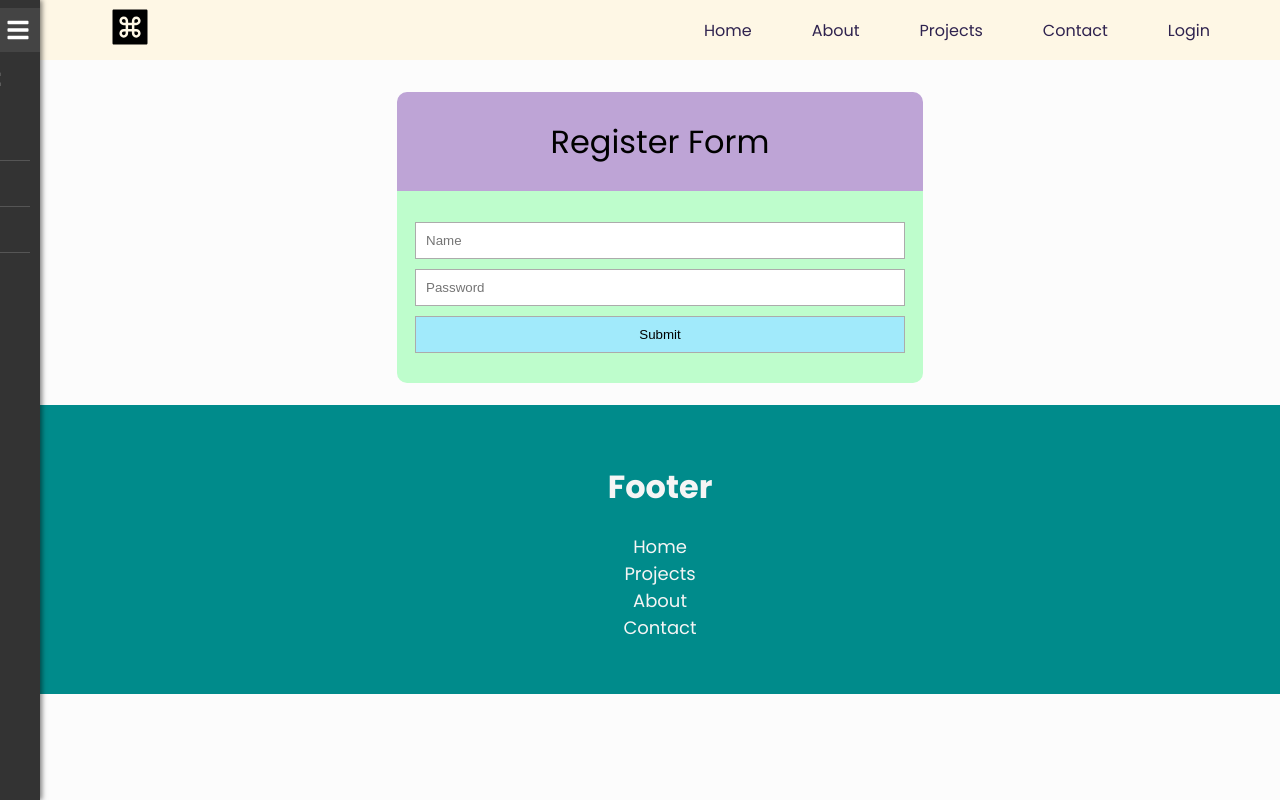
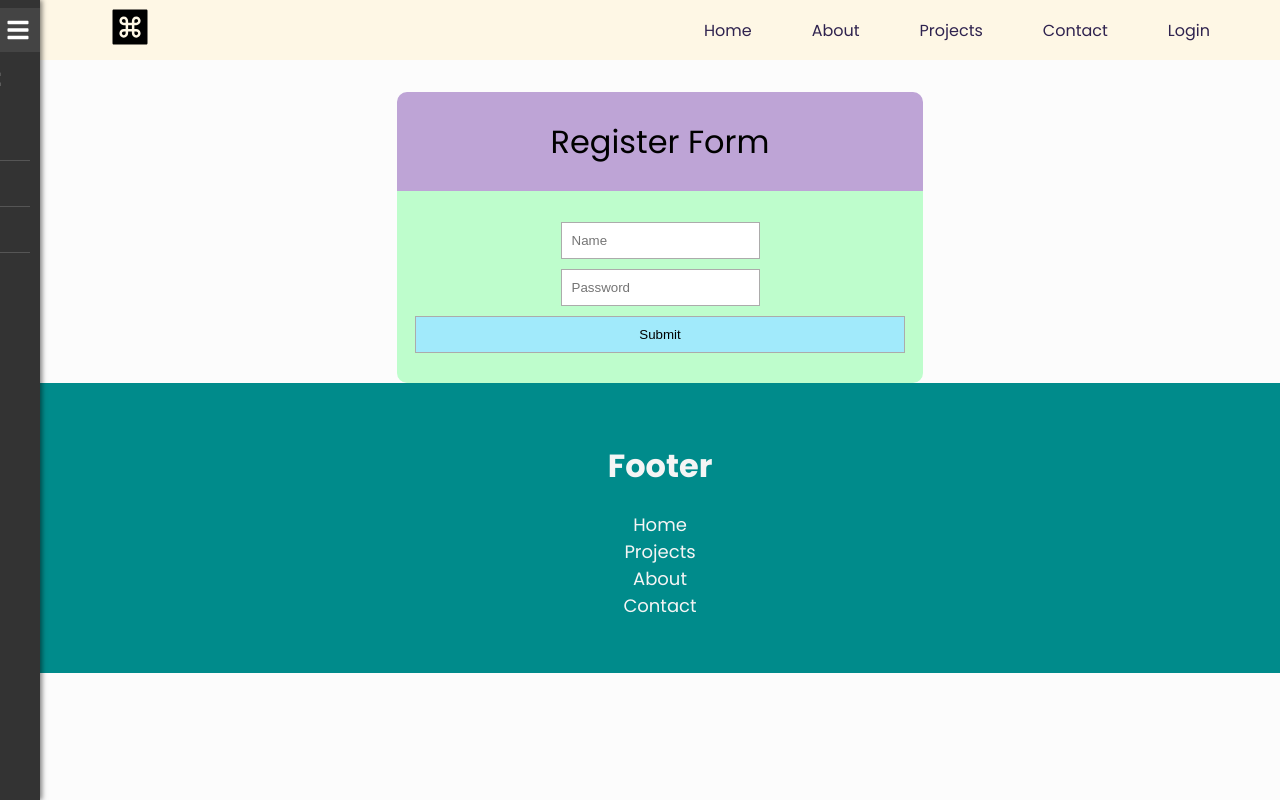
Before and after one commit to 24vishwas/react-basics, a React (Vite) app: page /Register in a window 1280 px wide. Built offline with nearby package versions, Linux system fonts and the light colour scheme.

Commit message:
first commit

```diff
--- a/src/pages/Login/Login.jsx
+++ b/src/pages/Login/Login.jsx
@@ -1,7 +1,24 @@
 import React, { useState } from "react";
 import { useForm } from "react-hook-form";
-import { NavLink } from 'react-router-dom'
+import { NavLink } from 'react-router-dom';
 import "./Login.css";
+
+const formConfig = {
+  fields: [
+    {
+      name: "name",
+      type: "text",
+      placeholder: "Name",
+      validation: { required: true }
+    },
+    {
+      name: "password",
+      type: "password",
+      placeholder: "Password",
+      validation: { required: true }
+    }
+  ]
+};
 
 function Login() {
   const [login, setLogin] = useState(false);
@@ -34,16 +51,24 @@ function Login() {
   };
 
   return (
-        < div className="login-page">
+    <div className="login-page">
       <p className="title">Login Form</p>
 
-              <NavLink className="button" to="/Register" >Register here</NavLink>
+      <NavLink className="button" to="/Register">Register here</NavLink>
 
       <form className="form" onSubmit={handleSubmit(onSubmit)}>
-                <input type="text" placeholder='Name' {...register("name", { required: true })} />
-                {errors.name && <span style={{ color: "red" }}>*Name* is mandatory</span>}
-                <input type="password" placeholder='Password' {...register("password", { required: true })} />
-                {errors.password && <span style={{ color: "red" }}>*Password* is mandatory</span>}
+        {formConfig.fields.map((field, index) => (
+          <div key={index}>
+            <input
+              type={field.type}
+              placeholder={field.placeholder}
+              {...register(field.name, field.validation)}
+            />
+            {errors[field.name] && <span style={{ color: "red" }}>
+              *{field.placeholder}* is mandatory
+            </span>}
+          </div>
+        ))}
         <input type="submit" style={{ backgroundColor: "#a1eafb" }} />
       </form>
 
@@ -54,7 +79,6 @@ function Login() {
           <h2>Error no match found!</h2>
         )
       )}
-
     </div>
   );
 }
--- a/src/pages/Login/Register.jsx
+++ b/src/pages/Login/Register.jsx
@@ -1,36 +1,57 @@
-import React, {useState} from 'react';
+import React, { useState } from 'react';
 import { useForm } from "react-hook-form";
 import './Login.css';
 
+const formConfig = {
+  fields: [
+    {
+      name: "name",
+      type: "text",
+      placeholder: "Name",
+      validation: { required: true }
+    },
+    {
+      name: "password",
+      type: "password",
+      placeholder: "Password",
+      validation: { required: true }
+    }
+  ]
+};
+
 const Register = () => {
-  const { register, handleSubmit, watch, formState: { errors } } = useForm();
-  const [submit ,setSubmit] = useState(false);
+  const { register, handleSubmit, formState: { errors } } = useForm();
+  const [submit, setSubmit] = useState(false);
 
   const onSubmit = (data) => {
     localStorage.setItem(data.name, JSON.stringify({
-        name: data.name, password: data.password
+      name: data.name, password: data.password
     }));
     console.log(JSON.parse(localStorage.getItem(data.name)));
-    setSubmit('true')
+    setSubmit(true);
   };
-  console.log(watch("name"));
 
   return (
     <div className='login-page'>
       <p className="title">Register Form</p>
 
       <form className="form" onSubmit={handleSubmit(onSubmit)}>
-        <input type="text" placeholder='Name' {...register("name", { required: true })} required />
-        {errors.name && <span style={{ color: "red" }}>*Name* is mandatory</span>}
-
-        <input type="password" placeholder='Password' {...register("password", { required: true })} required />
-        {errors.password && <span style={{ color: "red" }}>*Password* is mandatory</span>}
-
+        {formConfig.fields.map((field, index) => (
+          <div key={index}>
+            <input
+              type={field.type}
+              placeholder={field.placeholder}
+              {...register(field.name, field.validation)}
+            />
+            {errors[field.name] && <span style={{ color: "red" }}>
+              *{field.placeholder}* is mandatory
+            </span>}
+          </div>
+        ))}
         <input type="submit" style={{ backgroundColor: "#a1eafb" }} />
       </form>
-      {
-        submit ? ( <h1>Registered</h1> ) : ( <h1></h1> )
-      }
+
+      {submit && <h1>Registered</h1>}
     </div>
   );
 }
```
Also changed, not shown: 1 other file (tests, documents, lock files or other folders). Lines whose indentation alone changed are shown as unchanged.
